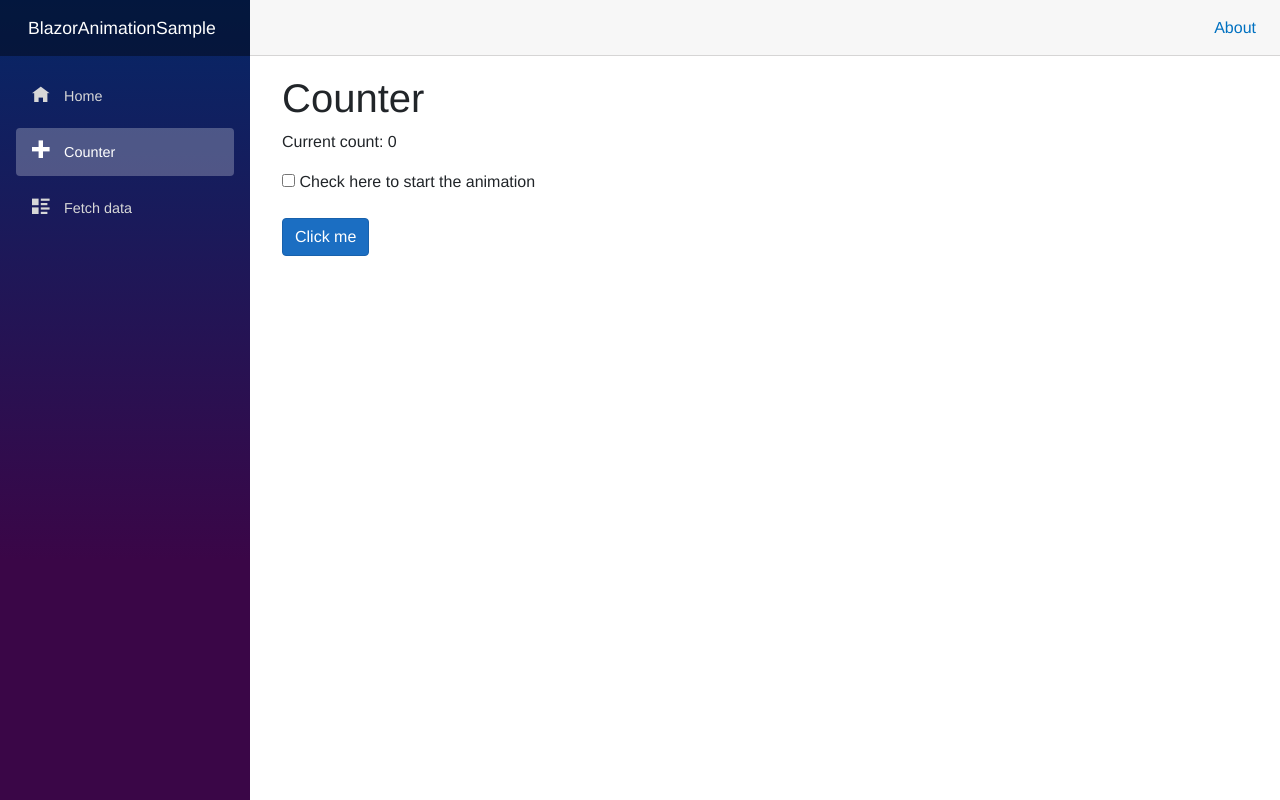
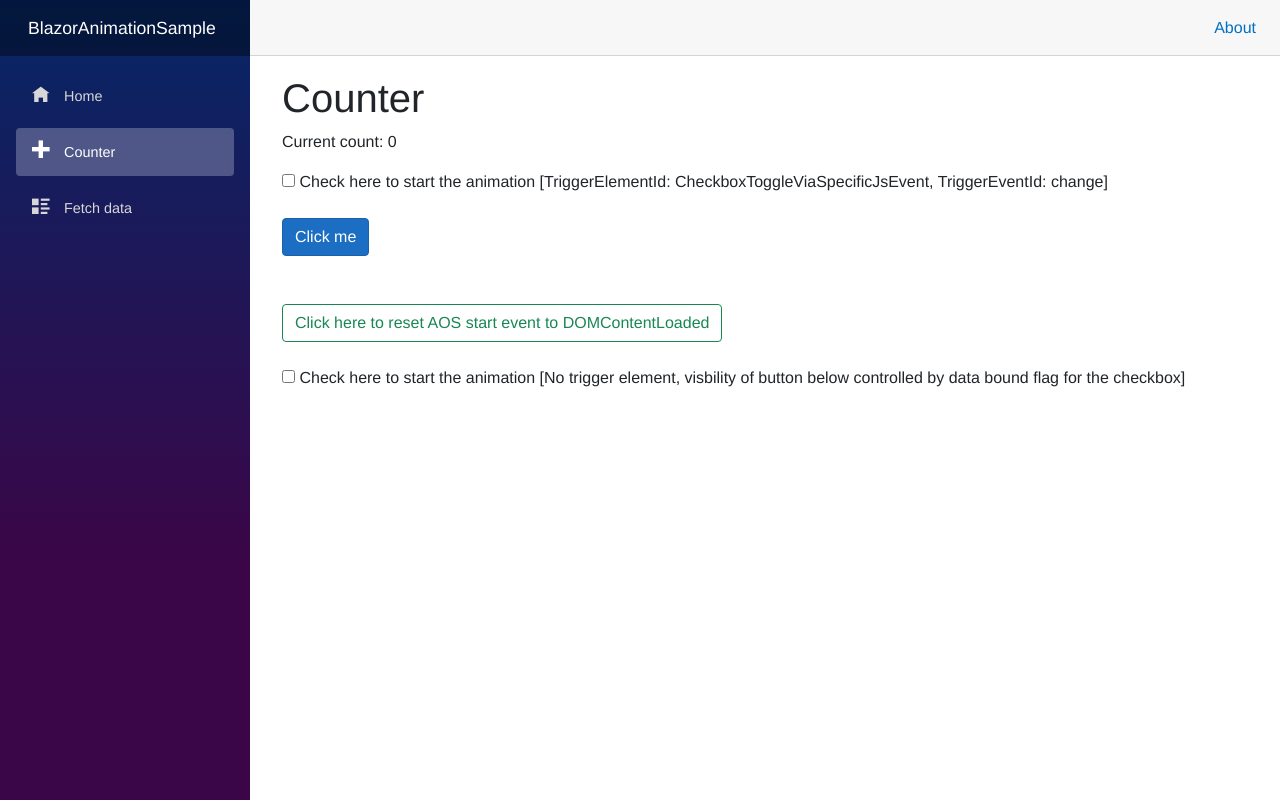
Before and after one commit to toreaurstadboss/BlazorAnimateSample, an ASP.NET Core app: page /counter in a window 1280 px wide. Run offline with ASP.NET Core 8, Linux system fonts and the light colour scheme; style sheets or scripts are compiled from the project's sources.

Commit message:
More work on trying out the default start event DOMContentLoaded

```diff
--- a/Pages/Counter.razor
+++ b/Pages/Counter.razor
@@ -1,4 +1,5 @@
 @page "/counter"
+@inject IJSRuntime JS
 
 <PageTitle>Counter</PageTitle>
 
@@ -6,23 +7,48 @@
 
 <p role="status">Current count: @currentCount</p>
 
-<input type="checkbox" id="StartButton" />
-    Check here to start the animation
-
-
+<input type="checkbox" id="CheckboxToggleViaSpecificJsEvent" />
+    Check here to start the animation [TriggerElementId: CheckboxToggleViaSpecificJsEvent, TriggerEventId: change]
+<br />
+<br />
+<Animation Duration="1000" AnimationName="@AosConstants.Animations.fade" TriggerElementId="CheckboxToggleViaSpecificJsEvent" TriggerEventId="change">
+    <button class="btn btn-primary" @onclick="IncrementCount">Click me</button>
+</Animation>
 <br />
 <br />
 
-<Animation Duration="1000" AnimationName="@AosConstants.Animations.fade" TriggerElementId="StartButton" TriggerEventId="change">
 
-    <button class="btn btn-primary" @onclick="IncrementCount">Click me</button>
-</Animation>
+<button @onclick="AOSRestartStartEvent" class="btn btn-outline-success">
+    Click here to reset AOS start event to DOMContentLoaded
+</button>
+<br /><br />
+
+<label>
+ <InputCheckbox @bind-Value="@showAnotherCurrentCountBtn" />
+   Check here to start the animation [No trigger element, visbility of button below controlled by data bound flag for the checkbox]
+</label>
+
+@if (showAnotherCurrentCountBtn){
+    <Animation Duration="1000" AnimationName="@AosConstants.Animations.fade_left">
+        <button class="btn btn-primary" @onclick="IncrementCount">Click me</button>
+    </Animation>
+}
+<br />
+<br />
 
 @code {
     private int currentCount = 0;
+    private bool showAnotherCurrentCountBtn = false;
+
 
     private void IncrementCount()
     {
         currentCount++;
     }
+
+    private async Task AOSRestartStartEvent()
+    {
+        await JS.InvokeAsync<string>("RestartAosEventToImplicitEventDomContentLoaded");
+    }
+
 }
--- a/wwwroot/index.html
+++ b/wwwroot/index.html
@@ -33,7 +33,7 @@
     <script>
         AOS.init({
             easing: 'ease-in-out',
-            startEvent: 'custom'
+            //startEvent: 'custom'
         });
     </script>
 
--- a/wwwroot/js/animate.js
+++ b/wwwroot/js/animate.js
@@ -1,7 +1,7 @@
 
 function RegisterAnimationStartupTrigger(wrapperAnimationElementId, triggerElementId, triggerEventId) {
     //debugger
-    if (event != null && event.target != null && event.target != undefined) {
+    if (event != null && event.target != null && event.target != undefined && event.target.closest) {
         var closestParentDiv = event.target.closest('div');
         if (closestParentDiv != null && closestParentDiv.id == wrapperAnimationElementId) {
 
@@ -27,7 +27,7 @@ function RegisterAnimationStartupTrigger(wrapperAnimationElementId, triggerEleme
 
 function AddAosAnimateCssClass(elem, triggerEventId, wrapperAnimationElementId) {
     //debugger
-    if (event != null && event.target != null && event.target != undefined) {
+    if (event != null && event.target != null && event.target != undefined && event.target.closest) {
         var closestParentDiv = event.target.closest('div');
         if (closestParentDiv != null && closestParentDiv.id == wrapperAnimationElementId) {
 
@@ -53,3 +53,10 @@ function AddAosAnimateCssClass(elem, triggerEventId, wrapperAnimationElementId)
         elem.classList.add('aos-animate');
     }, 500);
 }
+
+function RestartAosEventToImplicitEventDomContentLoaded() {
+    AOS.init({
+        easing: 'ease-in-out',
+        startEvent: 'DOMContentLoaded'
+    });
+}
```
